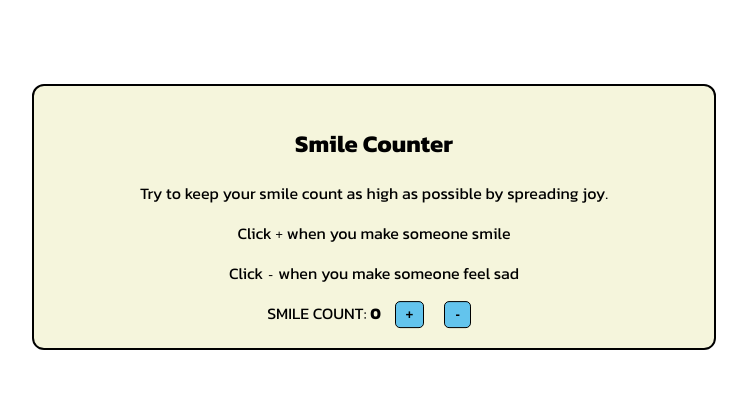
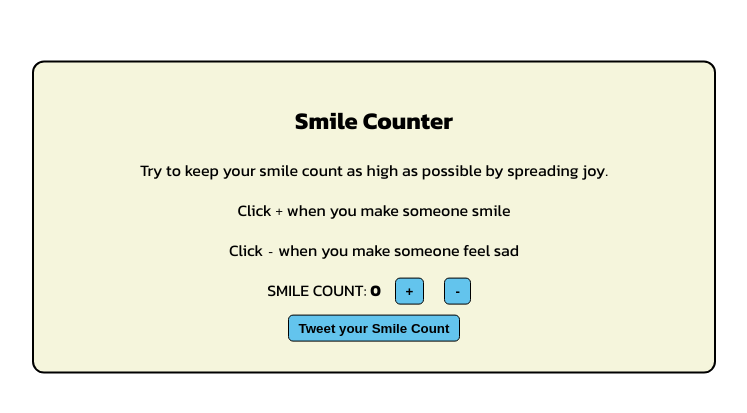
Before and after one commit to VulcanWM/smile-counter, a React (Vite) app: page / in a window 1280 px wide. Shown: the part 183-596 px from the top of the page, without its empty margins (266-1013 px from the left). Built offline with nearby package versions, Linux system fonts and the light colour scheme.

Commit message:
added tweeting

```diff
--- a/src/App.css
+++ b/src/App.css
@@ -8,6 +8,7 @@ button {
   padding-top: 5px;
   padding-bottom: 5px;
   font-weight: bold;
+  margin-bottom: 10px;
 }
 
 button:hover {
@@ -52,3 +53,8 @@ button:hover {
     width: 80vw;
   }
 }
+
+a {
+  color: black;
+  text-decoration: none;
+}
--- a/src/App.jsx
+++ b/src/App.jsx
@@ -27,7 +27,10 @@ function App() {
       <p>Click <code>-</code> when you make someone feel sad </p>
       <span>SMILE COUNT: <strong>{smiles}</strong> </span>
       <button onClick={() => changeSmileCount(1)}>+</button>
-      <button onClick={() => changeSmileCount(-1)}>-</button>
+      <button onClick={() => changeSmileCount(-1)}>-</button><br/>
+      <button>
+        <a target="_blank" href={`https://twitter.com/intent/tweet?text=${encodeURIComponent(`My Smile Count is ${smiles}!\nThink you can top me?\nFind out here: https://vulcanwm.github.io/smile-counter/ #SmileCounter #MakeEveryoneSmile`)}`} data-size="large">Tweet your Smile Count</a>
+      </button>
     </div>
   )
 }
```
